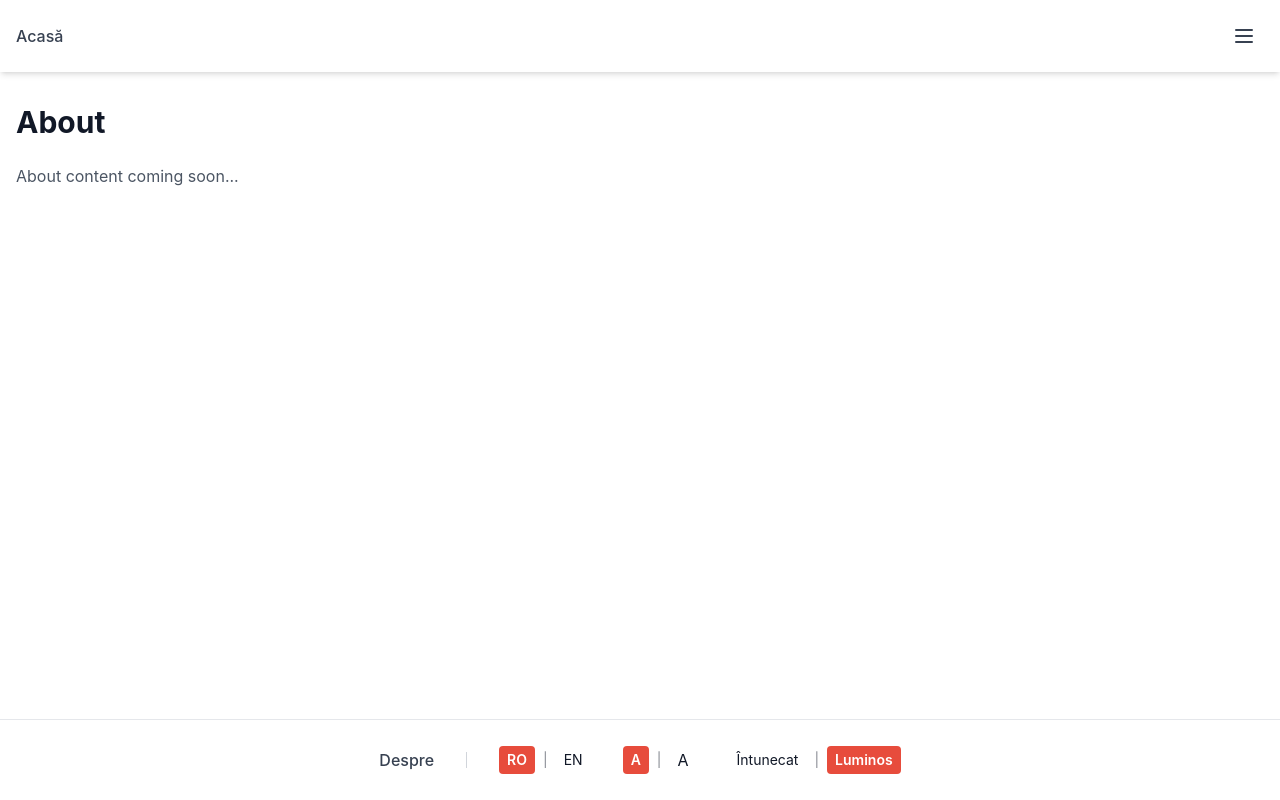
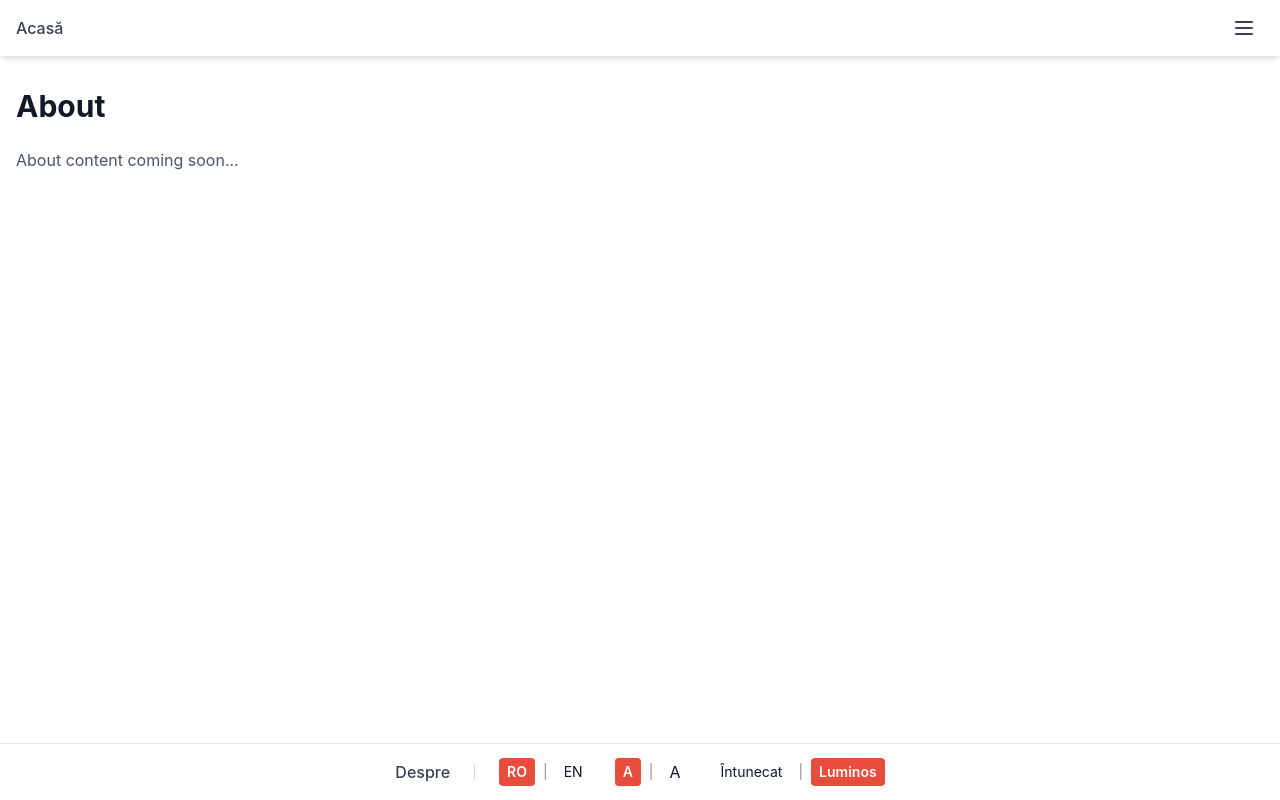
Before and after one commit to psticea/cookingbook, a React (Vite) app: page /cookingbook/about in a window 1280 px wide. Built offline with nearby package versions, Linux system fonts and the light colour scheme.

Commit message:
make header and footer more compact

```diff
--- a/src/components/Footer.tsx
+++ b/src/components/Footer.tsx
@@ -16,15 +16,15 @@ export const Footer: React.FC = () => {
 
   return (
     <footer className="mt-auto border-t border-gray-200 dark:border-gray-700 bg-white dark:bg-gray-900">
-      <div className="max-w-7xl mx-auto px-4 py-6">
-        <div className="flex flex-col sm:flex-row items-center justify-center gap-6 sm:gap-8">
+      <div className="max-w-7xl mx-auto px-4 py-3">
+        <div className="flex flex-wrap items-center justify-center gap-4 sm:gap-6">
           <Link
             to="/about"
             className="text-base font-medium text-gray-700 dark:text-gray-300 hover:text-accent-light dark:hover:text-accent-dark transition-colors"
           >
             {getTranslation('about', language)}
           </Link>
-          <div className="h-4 w-px bg-gray-300 dark:bg-gray-600 hidden sm:block" />
+          <div className="h-4 w-px bg-gray-300 dark:bg-gray-600" />
           <LanguageSelector />
           <TextSizeSelector />
           <ThemeSelector />
--- a/src/components/Header.tsx
+++ b/src/components/Header.tsx
@@ -28,7 +28,7 @@ export const Header: React.FC<HeaderProps> = ({
 
   return (
     <header className="bg-white dark:bg-gray-800 shadow-md sticky top-0 z-40">
-      <nav className="max-w-7xl mx-auto px-4 py-4">
+      <nav className="max-w-7xl mx-auto px-4 py-2">
         <div className="flex items-center justify-between gap-4">
           {/* Left: Home link */}
           <div className="flex-shrink-0">
```
